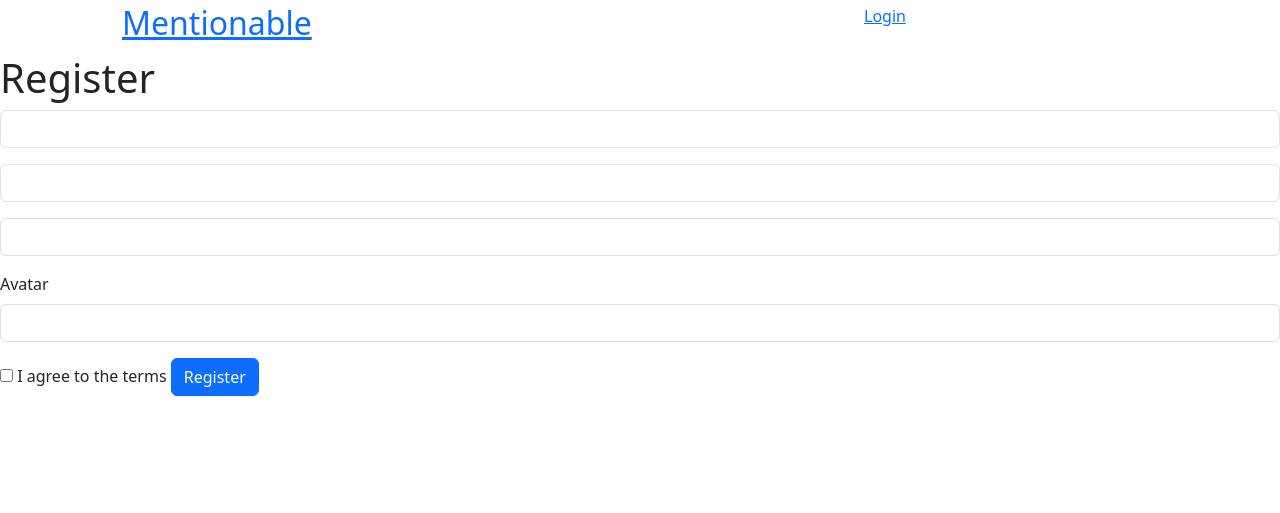
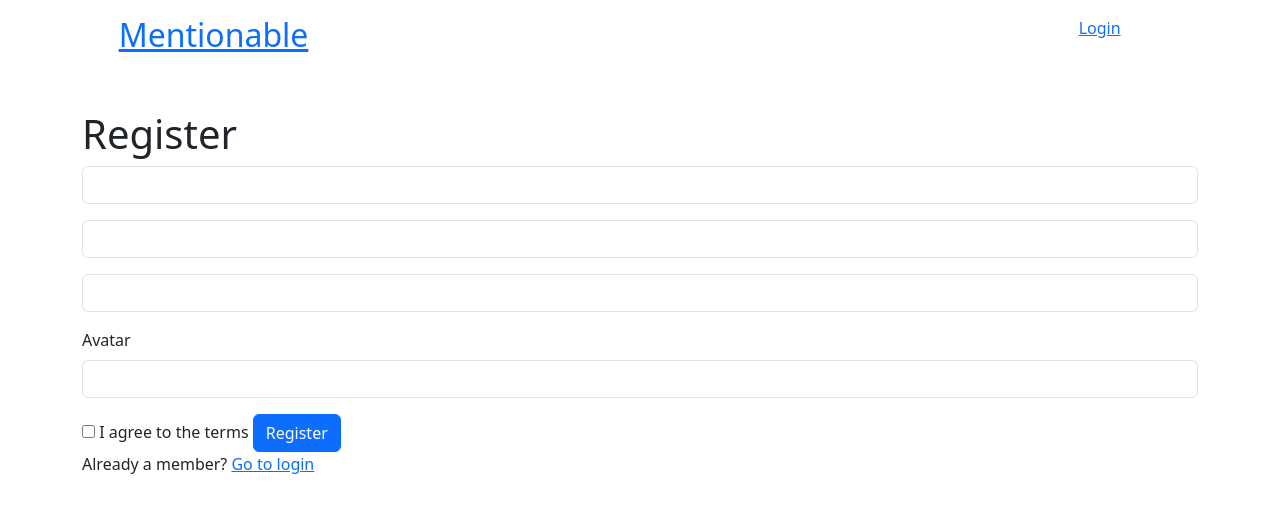
Before and after one commit to BDCosmin/mentionable, a Symfony app: template templates/registration/register.html.twig in a window 1280 px wide. Shown: the top 513 px of the page. Run offline with Twig, Linux system fonts and the light colour scheme; the template is opened without the code that fills it, so the values that code supplies are empty; form fields are guessed from the names that the template uses; some libraries are stand-ins or nearby versions.

Commit message:
Pages updated

```diff
--- a/templates/default/parts/header.html.twig
+++ b/templates/default/parts/header.html.twig
@@ -1,15 +1,16 @@
 <div class="container-fluid">
-    <div class="row p-1">
+    <div class="row pt-3">
         <div class="col-1"></div>
-        <div class="col-7">
+        <div class="col-9">
             <a href="{{ path('homepage') }}">
                 <h2>Mentionable</h2>
             </a>
         </div>
-        <div class="col-3">
+        <div class="col-1 d-flex flex-row">
             {% if app.user %}
-                <p>
-                    {{ app.user.userIdentifier|split('@')[0] }} <a href="{{ path('app_logout') }}">Logout</a>
+                <img src="{{ asset('uploads/avatars/' ~ app.user.avatar) }}" style="width: 30px; height: 30px" alt="avatar"/>
+                <p class="ms-2">
+                    {{ app.user.nametag }} <a href="{{ path('app_logout') }}" class="ms-2">Logout</a>
                 </p>
             {% else %}
                 <a href="{{ path('app_login') }}">
--- a/templates/registration/register.html.twig
+++ b/templates/registration/register.html.twig
@@ -3,6 +3,9 @@
 {% block title %}Register{% endblock %}
 
 {% block body %}
+<div class="container">
+    <div class="row mt-5">
+        <div class="col-12">
             {% for flash_error in app.flashes('verify_email_error') %}
                 <div class="alert alert-danger" role="alert">{{ flash_error }}</div>
             {% endfor %}
@@ -28,4 +31,8 @@
 
                 <button type="submit" class="btn btn-primary">Register</button>
             {{ form_end(registrationForm) }}
+            <p>Already a member? <a href="{{ path('app_login') }}">Go to login</a></p>
+        </div>
+    </div>
+</div>
 {% endblock %}
--- a/templates/security/login.html.twig
+++ b/templates/security/login.html.twig
@@ -3,6 +3,9 @@
 {% block title %}Log in!{% endblock %}
 
 {% block body %}
+<div class="container">
+    <div class="row mt-5">
+        <div class="col-12">
             <form method="post">
                 {% if error %}
                     <div class="alert alert-danger">{{ error.messageKey|trans(error.messageData, 'security') }}</div>
@@ -36,4 +39,7 @@
                 </button>
             </form>
             <p>Not a member? <a href="{{ path('app_register') }}">Register now</a></p>
+        </div>
+    </div>
+</div>
 {% endblock %}
```
Lines whose indentation alone changed are shown as unchanged.
